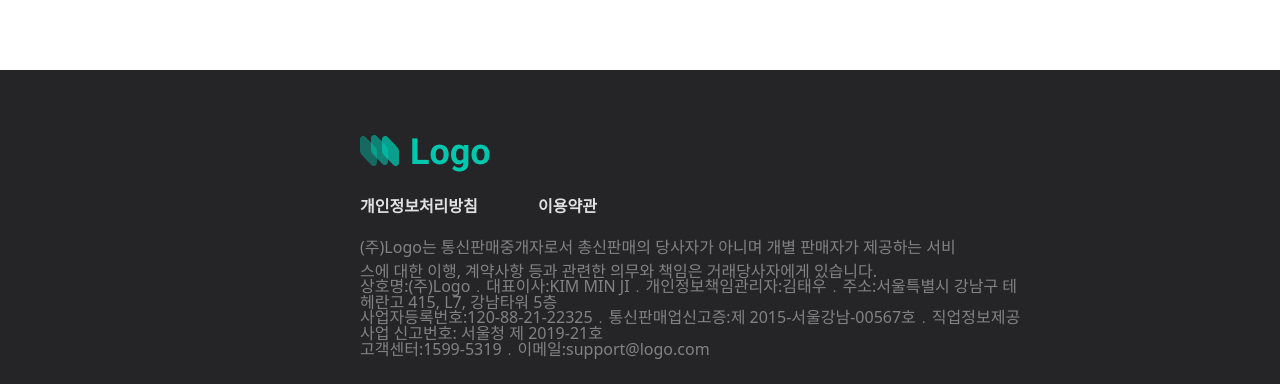
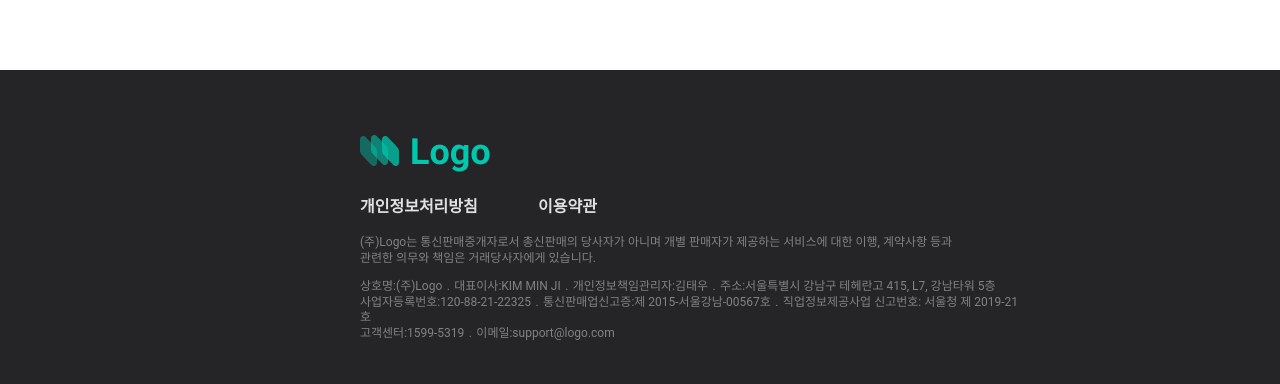
Before and after one commit to Heoveloper/tutorial07-web, a React (Vite) app: page / in a window 1280 px wide. Shown: the part 1839-2223 px from the top of the page. Built offline with nearby package versions, Linux system fonts and the light colour scheme.

Commit message:
푸터 수정

```diff
--- a/src/components/footer.tsx
+++ b/src/components/footer.tsx
@@ -2,49 +2,45 @@ import { Link } from 'react-router-dom';
 
 const Footer = () => {
   return (
-    <footer className='top-[1080px] left-0 h-[317px] w-[1920px] bg-[#252528]'>
-      <div className='mx-auto flex h-[317px] w-[1200px] items-center justify-between'>
-        <div className='flex h-[196px] w-[667px] flex-col justify-center'>
+    <footer className='top-[1080px] left-0 flex h-[317px] w-[1920px] items-center bg-[#252528]'>
+      <div className='mx-auto flex h-[197px] w-[1200px] items-center justify-between'>
+        <div className='flex h-[197px] w-[667px] flex-col justify-center'>
           <img src='/logo.png' className='h-[43px] w-[131px]' />
           <div className='mt-[24px] flex w-[237px] justify-between'>
             <Link to='/개인정보처리방침'>
-              <p className='font-Roboto font-semibold font-[16px] leading-[19px] text-[#e1e1e1]'>
+              <p className='font-[Roboto] text-[16px] font-semibold leading-[19px] text-[#e1e1e1]'>
                 개인정보처리방침
               </p>
             </Link>
             <Link to='/이용약관'>
-              <p className='font-Roboto font-[16px] font-semibold leading-[19px] text-[#e1e1e1]'>
+              <p className='font-[Roboto] text-[16px] font-semibold leading-[19px] text-[#e1e1e1]'>
                 이용약관
               </p>
             </Link>
           </div>
           <div className='mt-[19px] h-[32px] w-[596px]'>
-            <p className='font-[16px] text-[#bbbbbb] opacity-[0.62]'>
+            <p className='font-[Roboto] text-[12px] leading-[15.62px] text-[#bbbbbb] opacity-[0.62]'>
               (주)Logo는 통신판매중개자로서 총신판매의 당사자가 아니며 개별 판매자가 제공하는
               서비스에 대한 이행, 계약사항 등과 관련한 의무와 책임은 거래당사자에게 있습니다.
             </p>
           </div>
           <div className='mt-[12px] h-[48px] w-[667px]'>
-            <p className='font-[12px] leading-[15.62px] text-[#bbbbbb] opacity-[0.62]'>
+            <p className='font-[Roboto] text-[12px] leading-[15.62px] text-[#bbbbbb] opacity-[0.62]'>
               상호명:(주)Logo﹒대표이사:KIM MIN JI﹒개인정보책임관리자:김태우﹒주소:서울특별시
               강남구 테헤란고 415, L7, 강남타워 5층
             </p>
-            <p className='font-[12px] leading-[15.62px] text-[#bbbbbb] opacity-[0.62]'>
+            <p className='font-[Roboto] text-[12px] leading-[15.62px] text-[#bbbbbb] opacity-[0.62]'>
               사업자등록번호:120-88-21-22325﹒통신판매업신고증:제
               2015-서울강남-00567호﹒직업정보제공사업 신고번호: 서울청 제 2019-21호
             </p>
-            <p className='font-[12px] leading-[15.62px] text-[#bbbbbb] opacity-[0.62]'>
+            <p className='font-[Roboto] text-[12px] leading-[15.62px] text-[#bbbbbb] opacity-[0.62]'>
               고객센터:1599-5319﹒이메일:support@logo.com
             </p>
           </div>
         </div>
-        <div className='flex h-[196px] items-end'>
-          <div className='h-[14px] w-[198px]'>
-            <p className='font-Roboto font-[12px] leading-[14.06px] text-[#bbbbbb] opacity-[0.62]'>
-              Copyright Ⓒ<span className='font-semibold'>BMI</span> - All Rights Reserved
-            </p>
-          </div>
-        </div>
+        <p className='font-Roboto self-end text-[12px] leading-[14.06px] text-[#bbbbbb] opacity-[0.62]'>
+          Copyright Ⓒ<span className='font-semibold'>BMI</span> - All Rights Reserved
+        </p>
       </div>
     </footer>
   );
```
